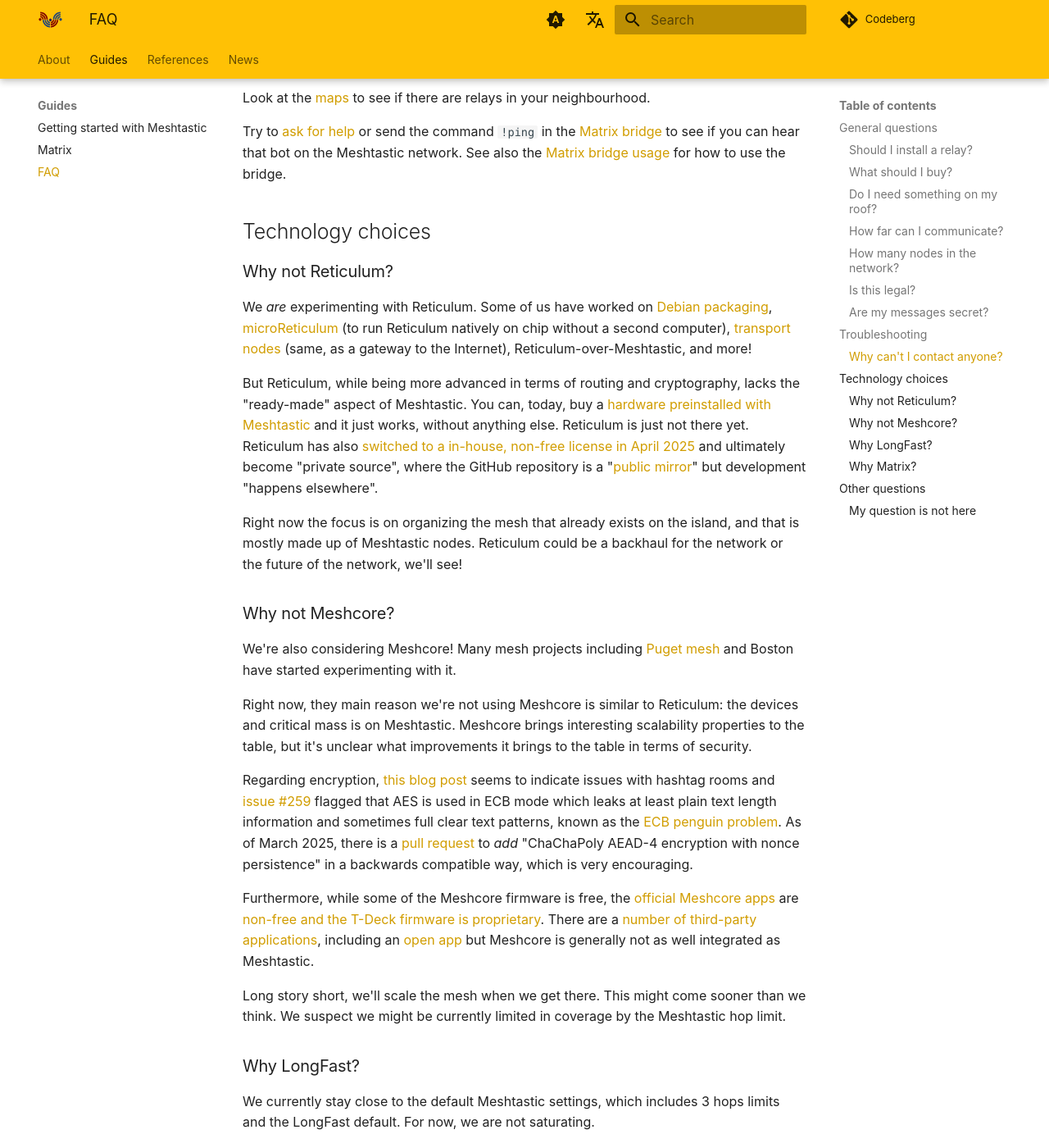
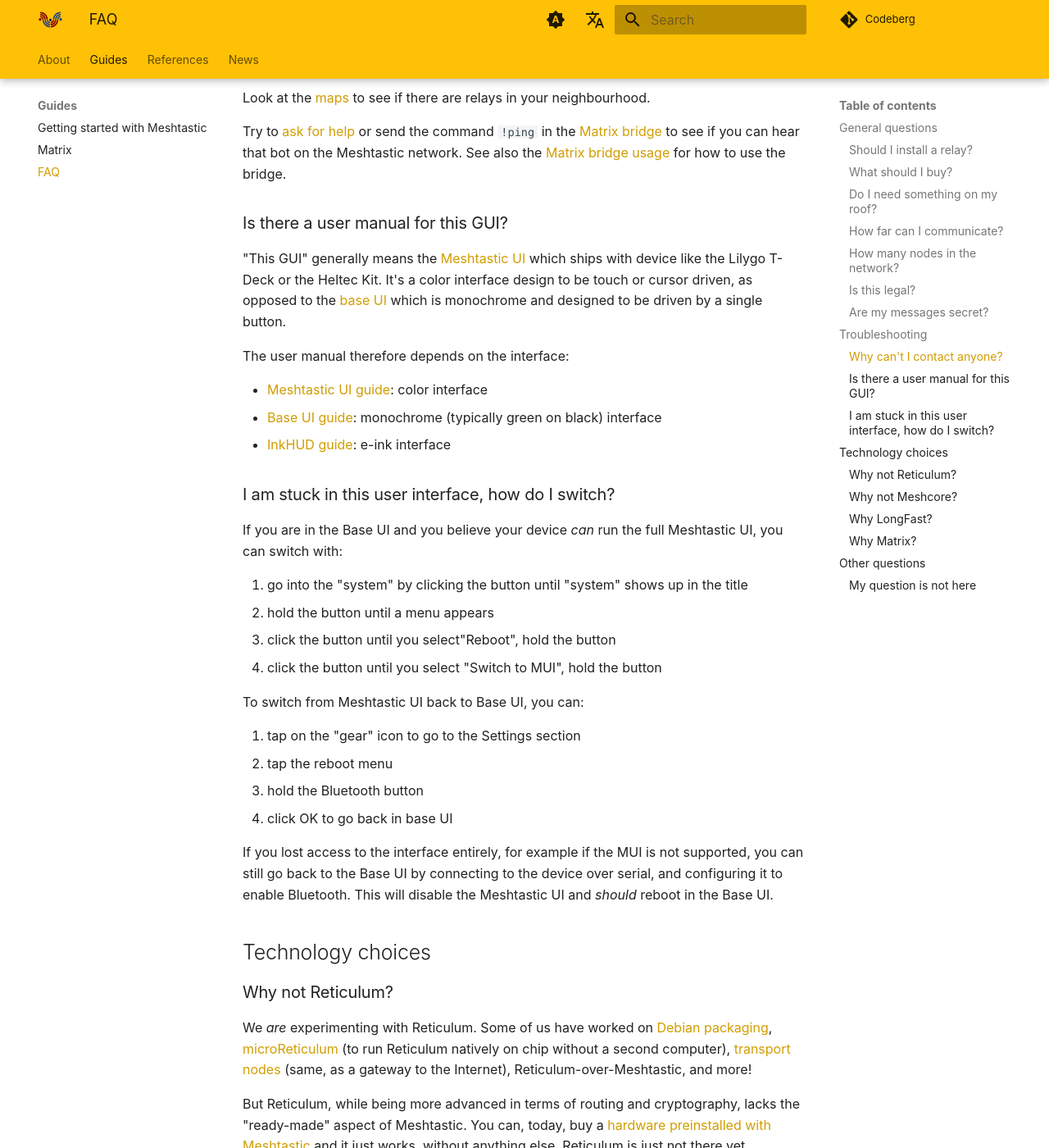
Before and after one commit to ReseauLibre/lora.reseaulibre.ca, an MkDocs documentation site: the page built from docs/guides/faq.md, in a window 1280 px wide and 1400 px high, scrolled down 2800 px. Shown: the whole window at 82% size. Built offline with MkDocs 1.6.1 and Material for MkDocs 9.7.7, drawn with Linux system fonts in a browser that asks for light colours; plug-ins that fetch from the network failed and are left out; comment, search, counter and statistics services are not loaded.

Commit message:
user manuals and minimal Meshtastic interface documentation

```diff
--- a/docs/guides/faq.md
+++ b/docs/guides/faq.md
@@ -138,6 +138,44 @@
 network. See also the [Matrix bridge usage](matrix.md#usage) for how
 to use the bridge.
 
+### Is there a user manual for this GUI?
+
+"This GUI" generally means the [Meshtastic UI](https://meshtastic.org/docs/configuration/device-uis/meshtasticui/) which ships with
+device like the Lilygo T-Deck or the Heltec Kit. It's a color
+interface design to be touch or cursor driven, as opposed to the [base
+UI](https://meshtastic.org/docs/configuration/device-uis/baseui/) which is monochrome and designed to be driven by a single
+button.
+
+The user manual therefore depends on the interface:
+
+- [Meshtastic UI guide](https://meshtastic.org/docs/configuration/device-uis/meshtasticui/): color interface
+- [Base UI guide](https://meshtastic.org/docs/configuration/device-uis/baseui/): monochrome (typically green on black) interface
+- [InkHUD guide](https://meshtastic.org/docs/configuration/device-uis/inkhud/): e-ink interface
+
+### I am stuck in this user interface, how do I switch?
+
+If you are in the Base UI and you believe your device *can* run the
+full Meshtastic UI, you can switch with:
+
+ 1. go into the "system" by clicking the button until "system" shows
+    up in the title
+ 2. hold the button until a menu appears
+ 3. click the button until you select"Reboot", hold the button
+ 4. click the button until you select "Switch to MUI", hold the button
+
+To switch from Meshtastic UI back to Base UI, you can:
+
+ 1. tap on the "gear" icon to go to the Settings section
+ 2. tap the reboot menu
+ 3. hold the Bluetooth button
+ 3. click OK to go back in base UI
+
+If you lost access to the interface entirely, for example if the MUI
+is not supported, you can still go back to the Base UI by connecting
+to the device over serial, and configuring it to enable
+Bluetooth. This will disable the Meshtastic UI and *should* reboot in
+the Base UI.
+
 ## Technology choices
 ### Why not Reticulum?
 
```
